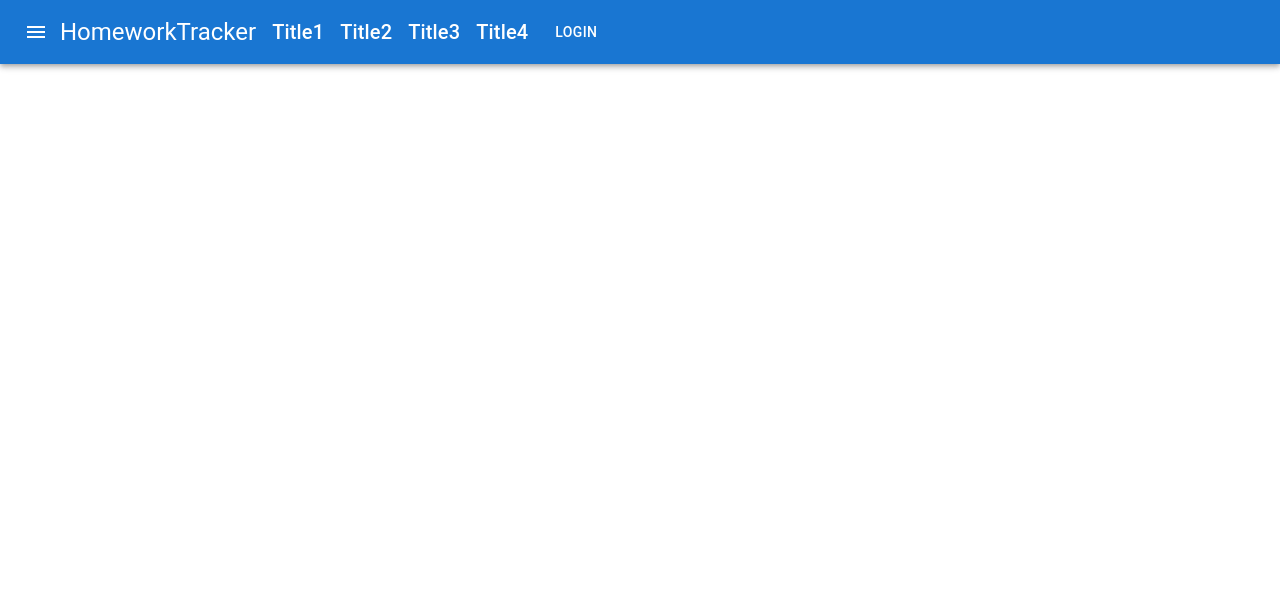
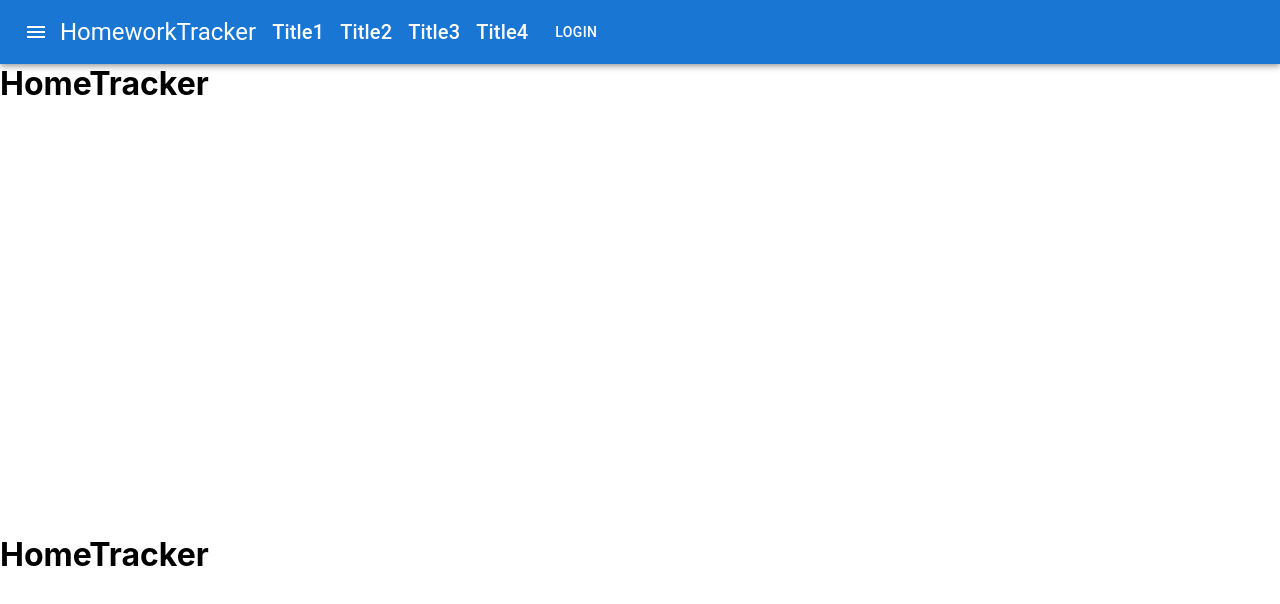
Before and after one commit to HrenciucAlb/Homework-Tracker, a React (Create React App) app: page / in a window 1280 px wide. Shown: the top 604 px of the page. Built offline with nearby package versions, Linux system fonts and the light colour scheme.

Commit message:
added empty space in content

```diff
--- /dev/null
+++ b/src/components/Content.jsx
@@ -0,0 +1,14 @@
+import { Box, Stack } from "@mui/system";
+import React from "react";
+
+const Content = () => {
+  return (
+    <Stack spacing={2}>
+      <h1>HomeTracker</h1>
+      <Stack sx={{ height: "50vh" }}></Stack> {/* Empty section */}
+      <h1>HomeTracker</h1>
+    </Stack>
+  );
+};
+
+export default Content;
--- a/src/components/Layout.jsx
+++ b/src/components/Layout.jsx
@@ -1,6 +1,7 @@
 import React, { useState } from "react";
 import NavBar from "./common/NavBar";
 import Drawer from "./common/Drawer";
+import Content from "./Content";
 
 function Layout() {
   const [isDrawerOpen, setIsDrawerOpen] = useState(false);
@@ -13,6 +14,7 @@ function Layout() {
     <>
       <NavBar handleDrawer={handleDrawer} />
       <Drawer isDrawerOpen={isDrawerOpen} handleDrawer={handleDrawer} />
+      <Content />
     </>
   );
 }
```
